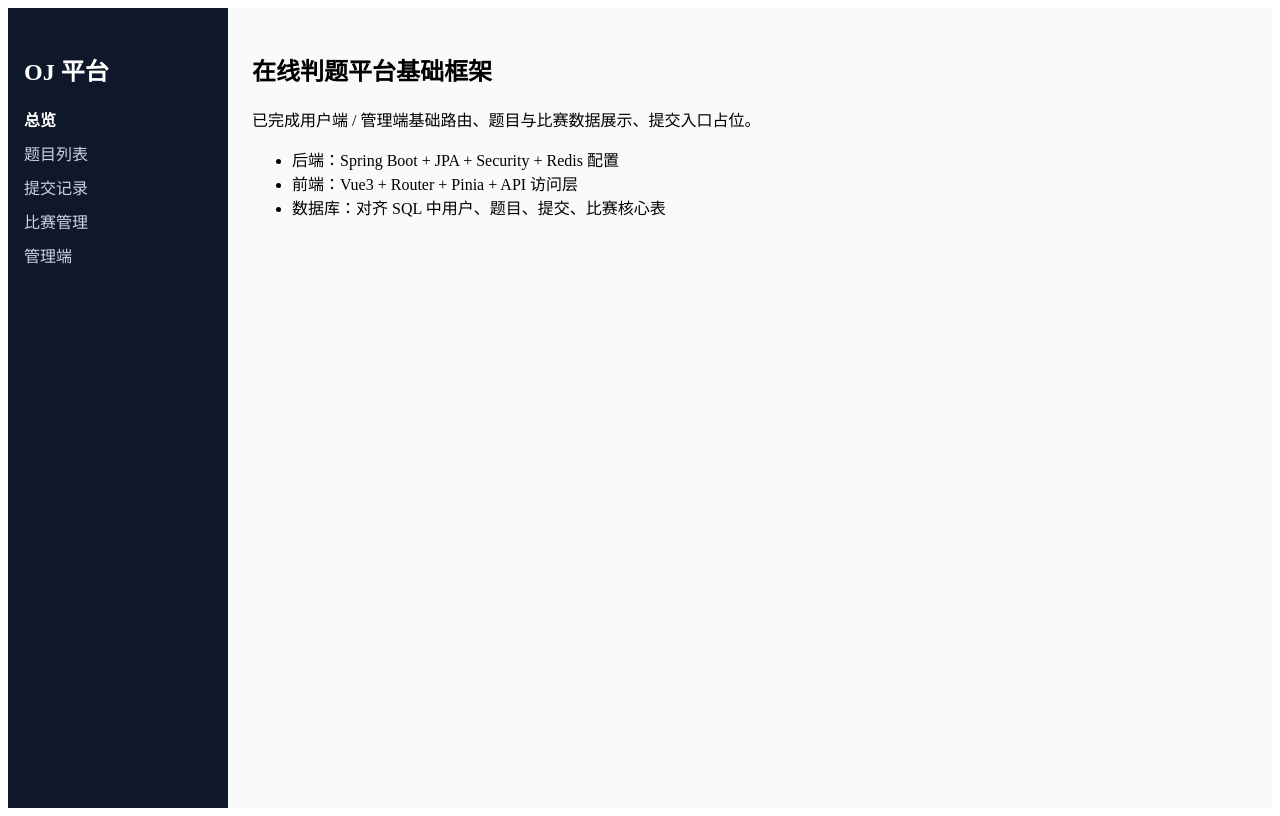
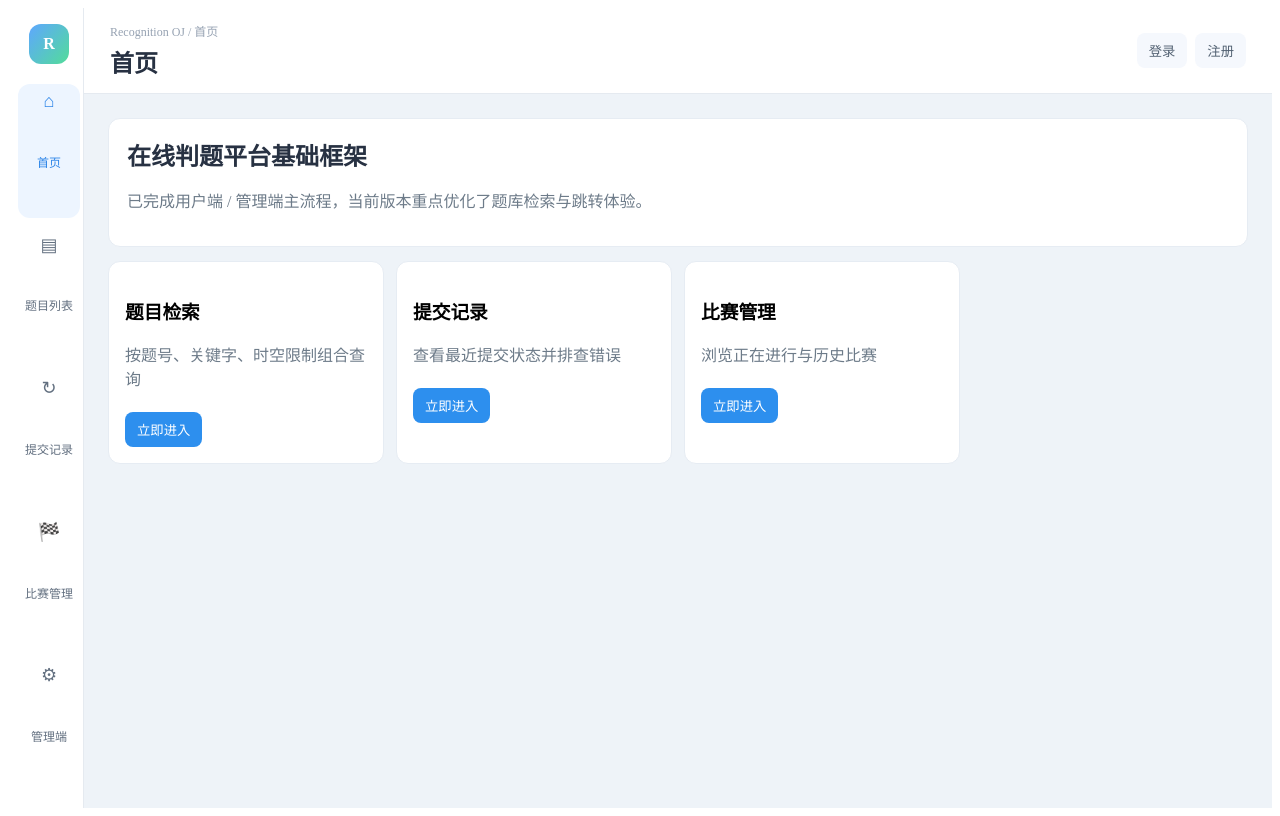
Before and after one commit to cloud-by/recognition, a Vue app in the folder frontend/: page / in a window 1280 px wide. Built offline with nearby package versions, Linux system fonts and the light colour scheme; no server answers.

Commit message:
第一次设计前端

```diff
--- a/frontend/src/components/AppShell.vue
+++ b/frontend/src/components/AppShell.vue
@@ -1,32 +1,149 @@
 <script setup>
+import { computed } from 'vue'
+import { useRoute } from 'vue-router'
+
+const route = useRoute()
+
 const menus = [
-  { name: '总览', path: '/' },
-  { name: '题目列表', path: '/problems' },
-  { name: '提交记录', path: '/submissions' },
-  { name: '比赛管理', path: '/contests' },
-  { name: '管理端', path: '/admin' },
+  { name: '首页', path: '/', icon: '⌂' },
+  { name: '题目列表', path: '/problems', icon: '▤' },
+  { name: '提交记录', path: '/submissions', icon: '↻' },
+  { name: '比赛管理', path: '/contests', icon: '🏁' },
+  { name: '管理端', path: '/admin', icon: '⚙' },
 ]
+
+const pageTitle = computed(() => menus.find((item) => route.path.startsWith(item.path))?.name || '在线评测')
 </script>
 
 <template>
   <div class="shell">
     <aside class="sidebar">
-      <h1>OJ 平台</h1>
+      <div class="brand">R</div>
       <nav>
-        <RouterLink v-for="item in menus" :key="item.path" :to="item.path">{{ item.name }}</RouterLink>
+        <RouterLink v-for="item in menus" :key="item.path" :to="item.path" class="menu-link" :title="item.name">
+          <span class="icon">{{ item.icon }}</span>
+          <span class="name">{{ item.name }}</span>
+        </RouterLink>
       </nav>
     </aside>
-    <main class="content">
-      <slot />
-    </main>
+
+    <div class="main-wrap">
+      <header class="topbar">
+        <div>
+          <p class="crumb">Recognition OJ / {{ pageTitle }}</p>
+          <h1>{{ pageTitle }}</h1>
+        </div>
+        <div class="user-actions">
+          <button class="text-btn">登录</button>
+          <button class="text-btn">注册</button>
+        </div>
+      </header>
+
+      <main class="content">
+        <slot />
+      </main>
+    </div>
   </div>
 </template>
 
 <style scoped>
-.shell { display: grid; grid-template-columns: 220px 1fr; min-height: 100vh; }
-.sidebar { background: #0f172a; color: #fff; padding: 24px 16px; }
-.sidebar nav { display: grid; gap: 10px; margin-top: 16px; }
-.sidebar a { color: #cbd5e1; text-decoration: none; }
-.sidebar a.router-link-active { color: #fff; font-weight: bold; }
-.content { padding: 24px; background: #f8fafc; }
+.shell {
+  display: grid;
+  grid-template-columns: 76px 1fr;
+  min-height: 100vh;
+  background: #eef3f8;
+}
+
+.sidebar {
+  background: #fff;
+  border-right: 1px solid #e5eaf0;
+  display: grid;
+  grid-template-rows: auto 1fr;
+  justify-items: center;
+  padding: 16px 10px;
+  gap: 20px;
+}
+
+.brand {
+  width: 40px;
+  height: 40px;
+  border-radius: 12px;
+  background: linear-gradient(130deg, #5ea7ff 0%, #53dc9a 100%);
+  color: #fff;
+  display: grid;
+  place-items: center;
+  font-weight: 700;
+}
+
+.sidebar nav {
+  display: grid;
+  gap: 10px;
+}
+
+.menu-link {
+  width: 54px;
+  border-radius: 12px;
+  padding: 8px 4px;
+  display: grid;
+  gap: 4px;
+  justify-items: center;
+  color: #637080;
+  text-decoration: none;
+  font-size: 12px;
+}
+
+.menu-link:hover,
+.menu-link.router-link-active {
+  background: #edf5ff;
+  color: #2b84e8;
+}
+
+.icon {
+  font-size: 18px;
+  line-height: 1;
+}
+
+.main-wrap {
+  display: grid;
+  grid-template-rows: auto 1fr;
+}
+
+.topbar {
+  background: #fff;
+  border-bottom: 1px solid #e5eaf0;
+  padding: 14px 26px;
+  display: flex;
+  align-items: center;
+  justify-content: space-between;
+}
+
+.crumb {
+  margin: 0;
+  color: #96a2b2;
+  font-size: 12px;
+}
+
+h1 {
+  margin: 4px 0 0;
+  font-size: 24px;
+  color: #273142;
+}
+
+.user-actions {
+  display: flex;
+  gap: 8px;
+}
+
+.text-btn {
+  border: 0;
+  background: #f5f8fd;
+  color: #526172;
+  padding: 8px 12px;
+  border-radius: 8px;
+  cursor: pointer;
+}
+
+.content {
+  padding: 24px;
+}
 </style>
--- a/frontend/src/router/index.js
+++ b/frontend/src/router/index.js
@@ -5,6 +5,7 @@ const router = createRouter({
   routes: [
     { path: '/', component: () => import('@/views/HomeView.vue') },
     { path: '/problems', component: () => import('@/views/ProblemsView.vue') },
+    { path: '/problems/:id', component: () => import('@/views/ProblemDetailView.vue') },
     { path: '/submissions', component: () => import('@/views/SubmissionsView.vue') },
     { path: '/contests', component: () => import('@/views/ContestsView.vue') },
     { path: '/admin', component: () => import('@/views/AdminView.vue') },
--- a/frontend/src/views/HomeView.vue
+++ b/frontend/src/views/HomeView.vue
@@ -1,11 +1,62 @@
+<script setup>
+import { useRouter } from 'vue-router'
+
+const router = useRouter()
+
+const quickEntries = [
+  { title: '题目检索', desc: '按题号、关键字、时空限制组合查询', to: '/problems' },
+  { title: '提交记录', desc: '查看最近提交状态并排查错误', to: '/submissions' },
+  { title: '比赛管理', desc: '浏览正在进行与历史比赛', to: '/contests' },
+]
+</script>
+
 <template>
-  <section>
+  <section class="welcome">
     <h2>在线判题平台基础框架</h2>
-    <p>已完成用户端 / 管理端基础路由、题目与比赛数据展示、提交入口占位。</p>
-    <ul>
-      <li>后端：Spring Boot + JPA + Security + Redis 配置</li>
-      <li>前端：Vue3 + Router + Pinia + API 访问层</li>
-      <li>数据库：对齐 SQL 中用户、题目、提交、比赛核心表</li>
-    </ul>
+    <p>已完成用户端 / 管理端主流程，当前版本重点优化了题库检索与跳转体验。</p>
+  </section>
+
+  <section class="grid">
+    <article v-for="item in quickEntries" :key="item.to" class="card">
+      <h3>{{ item.title }}</h3>
+      <p>{{ item.desc }}</p>
+      <button @click="router.push(item.to)">立即进入</button>
+    </article>
   </section>
 </template>
+
+<style scoped>
+.welcome {
+  background: #fff;
+  border: 1px solid #e6ecf3;
+  border-radius: 12px;
+  padding: 18px;
+}
+
+h2 { margin: 0; color: #273142; }
+p { color: #6d7b89; }
+
+.grid {
+  margin-top: 14px;
+  display: grid;
+  gap: 12px;
+  grid-template-columns: repeat(auto-fill, minmax(220px, 1fr));
+}
+
+.card {
+  background: #fff;
+  border: 1px solid #e6ecf3;
+  border-radius: 12px;
+  padding: 16px;
+}
+
+.card button {
+  margin-top: 6px;
+  border: 0;
+  background: #2d8fee;
+  color: #fff;
+  border-radius: 8px;
+  padding: 8px 12px;
+  cursor: pointer;
+}
+</style>
--- /dev/null
+++ b/frontend/src/views/ProblemDetailView.vue
@@ -0,0 +1,99 @@
+<script setup>
+import { onMounted, ref } from 'vue'
+import { useRoute, useRouter } from 'vue-router'
+import { apiGet } from '@/api/http'
+
+const route = useRoute()
+const router = useRouter()
+
+const loading = ref(false)
+const error = ref('')
+const problem = ref(null)
+
+async function loadDetail() {
+  loading.value = true
+  error.value = ''
+  try {
+    const resp = await apiGet(`/problems/${route.params.id}`)
+    problem.value = resp.data
+    if (!problem.value) {
+      error.value = resp.message || '题目不存在'
+    }
+  } catch (err) {
+    error.value = err.message || '题目加载失败'
+  } finally {
+    loading.value = false
+  }
+}
+
+onMounted(loadDetail)
+</script>
+
+<template>
+  <section class="detail-card">
+    <button class="back" @click="router.push('/problems')">← 返回题目列表</button>
+
+    <p v-if="loading">加载中...</p>
+    <p v-else-if="error" class="error">{{ error }}</p>
+
+    <article v-else-if="problem">
+      <h2>P{{ String(problem.id).padStart(4, '0') }} {{ problem.title }}</h2>
+      <div class="meta">
+        <span>时间限制：{{ problem.timeLimitMs }} ms</span>
+        <span>内存限制：{{ problem.memoryLimitMb }} MB</span>
+      </div>
+
+      <h3>题目描述</h3>
+      <pre>{{ problem.description }}</pre>
+
+      <h3>输入格式</h3>
+      <pre>{{ problem.inputFormat || '暂无' }}</pre>
+
+      <h3>输出格式</h3>
+      <pre>{{ problem.outputFormat || '暂无' }}</pre>
+
+      <h3>样例输入</h3>
+      <pre>{{ problem.sampleInput || '暂无' }}</pre>
+
+      <h3>样例输出</h3>
+      <pre>{{ problem.sampleOutput || '暂无' }}</pre>
+    </article>
+  </section>
+</template>
+
+<style scoped>
+.detail-card {
+  background: #fff;
+  border: 1px solid #e7edf4;
+  border-radius: 12px;
+  padding: 22px;
+}
+
+.back {
+  border: 0;
+  color: #2c8cec;
+  background: #edf5ff;
+  padding: 8px 12px;
+  border-radius: 8px;
+  cursor: pointer;
+}
+
+h2 { margin: 14px 0; }
+.meta {
+  color: #62707f;
+  display: flex;
+  gap: 18px;
+  margin-bottom: 12px;
+}
+
+pre {
+  background: #f7f9fc;
+  border: 1px solid #e6edf4;
+  border-radius: 10px;
+  padding: 12px;
+  white-space: pre-wrap;
+  font-family: inherit;
+}
+
+.error { color: #d93025; }
+</style>
--- a/frontend/src/views/ProblemsView.vue
+++ b/frontend/src/views/ProblemsView.vue
@@ -1,44 +1,231 @@
 <script setup>
-import { onMounted, ref } from 'vue'
+import { computed, onMounted, ref } from 'vue'
+import { useRouter } from 'vue-router'
 import { apiGet } from '@/api/http'
 
+const router = useRouter()
 const loading = ref(false)
 const error = ref('')
 const problems = ref([])
+const total = computed(() => filteredProblems.value.length)
 
-onMounted(async () => {
+const sourceTabs = ['洛谷', '主题库', '入门与面试', 'Codeforces', 'AtCoder']
+const selectedTab = ref('洛谷')
+
+const filters = ref({
+  keyword: '',
+  maxTime: '',
+  maxMemory: '',
+})
+
+const filteredProblems = computed(() => {
+  const keyword = filters.value.keyword.trim().toLowerCase()
+  const maxTime = Number(filters.value.maxTime)
+  const maxMemory = Number(filters.value.maxMemory)
+
+  return problems.value.filter((problem) => {
+    const passKeyword = !keyword || String(problem.id).includes(keyword) || problem.title.toLowerCase().includes(keyword)
+    const passTime = !maxTime || problem.timeLimitMs <= maxTime
+    const passMemory = !maxMemory || problem.memoryLimitMb <= maxMemory
+    return passKeyword && passTime && passMemory
+  })
+})
+
+async function loadProblems() {
   loading.value = true
   error.value = ''
   try {
-    const resp = await apiGet('/problems')
+    const keyword = filters.value.keyword.trim()
+    const query = keyword ? `?keyword=${encodeURIComponent(keyword)}` : ''
+    const resp = await apiGet(`/problems${query}`)
     problems.value = resp.data || []
   } catch (err) {
-    error.value = err.message
+    error.value = err.message || '题目加载失败'
   } finally {
     loading.value = false
   }
-})
+}
+
+function resetFilters() {
+  filters.value = { keyword: '', maxTime: '', maxMemory: '' }
+  loadProblems()
+}
+
+function goDetail(problemId) {
+  router.push(`/problems/${problemId}`)
+}
+
+onMounted(loadProblems)
 </script>
 
 <template>
-  <section>
+  <section class="hero">
     <h2>题目列表</h2>
-    <p v-if="loading">加载中...</p>
-    <p v-else-if="error">{{ error }}</p>
-    <table v-else>
+    <p>按关键词、时空限制快速检索，支持点击题目跳转详情页。</p>
+  </section>
+
+  <section class="panel">
+    <div class="tabs">
+      <button
+        v-for="tab in sourceTabs"
+        :key="tab"
+        :class="['tab', { active: selectedTab === tab }]"
+        @click="selectedTab = tab"
+      >
+        {{ tab }}
+      </button>
+    </div>
+
+    <form class="filters" @submit.prevent="loadProblems">
+      <label>
+        关键词
+        <input v-model="filters.keyword" type="text" placeholder="算法、标题或题号" />
+      </label>
+      <label>
+        时间限制 ≤
+        <input v-model="filters.maxTime" type="number" min="0" placeholder="ms" />
+      </label>
+      <label>
+        内存限制 ≤
+        <input v-model="filters.maxMemory" type="number" min="0" placeholder="MB" />
+      </label>
+
+      <div class="actions">
+        <button type="submit" class="primary">搜索</button>
+        <button type="button" class="ghost" @click="resetFilters">清空筛选</button>
+      </div>
+    </form>
+
+    <p class="meta">共计 {{ total }} 条结果</p>
+
+    <p v-if="loading" class="state">加载中...</p>
+    <p v-else-if="error" class="state error">{{ error }}</p>
+
+    <div v-else class="table-wrap">
+      <table>
         <thead>
         <tr>
-        <th>ID</th><th>标题</th><th>时间限制</th><th>内存限制</th>
+          <th>题号</th>
+          <th>题目名称</th>
+          <th>时间限制</th>
+          <th>内存限制</th>
+          <th>操作</th>
         </tr>
         </thead>
         <tbody>
-      <tr v-for="p in problems" :key="p.id">
-        <td>{{ p.id }}</td>
-        <td>{{ p.title }}</td>
-        <td>{{ p.timeLimitMs }}ms</td>
-        <td>{{ p.memoryLimitMb }}MB</td>
+        <tr v-if="!filteredProblems.length">
+          <td colspan="5" class="empty">暂无匹配题目</td>
+        </tr>
+        <tr v-for="p in filteredProblems" :key="p.id">
+          <td>P{{ String(p.id).padStart(4, '0') }}</td>
+          <td class="title">{{ p.title }}</td>
+          <td>{{ p.timeLimitMs }} ms</td>
+          <td>{{ p.memoryLimitMb }} MB</td>
+          <td>
+            <button class="link" @click="goDetail(p.id)">查看详情</button>
+          </td>
         </tr>
         </tbody>
       </table>
+    </div>
   </section>
 </template>
+
+<style scoped>
+.hero {
+  background: linear-gradient(135deg, #2f333a 0%, #444c58 100%);
+  color: #fff;
+  border-radius: 14px;
+  padding: 28px;
+  margin-bottom: 16px;
+}
+
+.hero h2 {
+  margin: 0;
+  font-size: 38px;
+}
+
+.hero p {
+  margin: 8px 0 0;
+  color: #dbe3ed;
+}
+
+.panel {
+  background: #fff;
+  border: 1px solid #e7edf4;
+  border-radius: 12px;
+  padding: 18px;
+}
+
+.tabs {
+  display: flex;
+  gap: 8px;
+  margin-bottom: 14px;
+  flex-wrap: wrap;
+}
+
+.tab {
+  border: 0;
+  background: #f4f7fb;
+  color: #6a7888;
+  padding: 8px 14px;
+  border-radius: 8px;
+}
+
+.tab.active {
+  color: #2b84e8;
+  background: #e7f1ff;
+  font-weight: 600;
+}
+
+.filters {
+  display: flex;
+  gap: 10px;
+  align-items: end;
+  flex-wrap: wrap;
+}
+
+label {
+  display: grid;
+  gap: 6px;
+  color: #5c6a79;
+  font-size: 13px;
+}
+
+input {
+  border: 1px solid #d5deea;
+  border-radius: 8px;
+  padding: 9px 10px;
+  min-width: 170px;
+}
+
+.actions { display: flex; gap: 8px; }
+
+button {
+  border: 0;
+  border-radius: 8px;
+  padding: 9px 14px;
+  cursor: pointer;
+}
+
+.primary { background: #2990f3; color: #fff; }
+.ghost { background: #f2f6fb; color: #5d6d7e; }
+
+.meta {
+  margin: 14px 0;
+  color: #637182;
+}
+
+.table-wrap {
+  overflow: auto;
+  border-top: 1px solid #edf2f8;
+}
+
+table { width: 100%; border-collapse: collapse; }
+th, td { padding: 12px 10px; text-align: left; border-bottom: 1px solid #edf2f8; }
+th { color: #8593a3; font-weight: 600; }
+.title { color: #2e8ae8; }
+.link { color: #2e8ae8; background: transparent; padding: 0; }
+.empty, .state { color: #98a6b5; }
+.error { color: #e74c3c; }
+</style>
```
Lines whose indentation alone changed are shown as unchanged.
